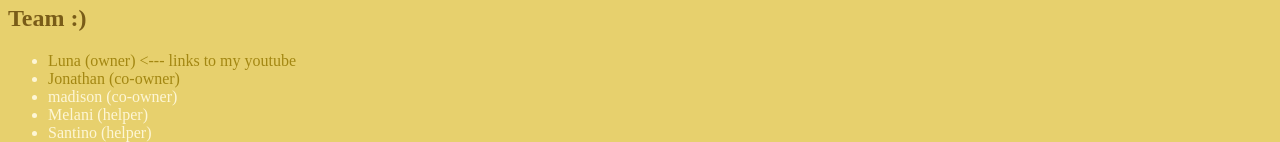
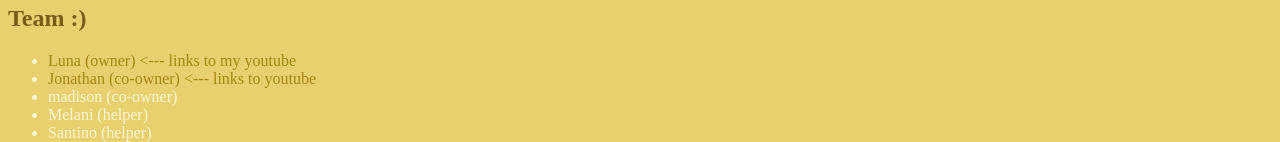
Before and after one commit to smilebucks/smileweb, a plain HTML site: page index.html in a window 1280 px wide. Shown: the part 798-940 px from the top of the page. Drawn offline with Linux system fonts and the light colour scheme.

Commit message:
links to youtube text for jonathan
a

```diff
--- a/index.html
+++ b/index.html
@@ -33,7 +33,7 @@
     <ul>
 
       <li><a href="https://www.youtube.com/@SimplyLunaOfficial">Luna (owner) <--- links to my youtube</a></li>
-      <li><a href="https://www.youtube.com/@jonathanLuc-th9mj">Jonathan (co-owner)</a></li>
+      <li><a href="https://www.youtube.com/@jonathanLuc-th9mj">Jonathan (co-owner) <--- links to youtube</a></li>
       <li>madison (co-owner)</li>
       <li>Melani (helper)
       <li>Santino (helper)</li>
```
